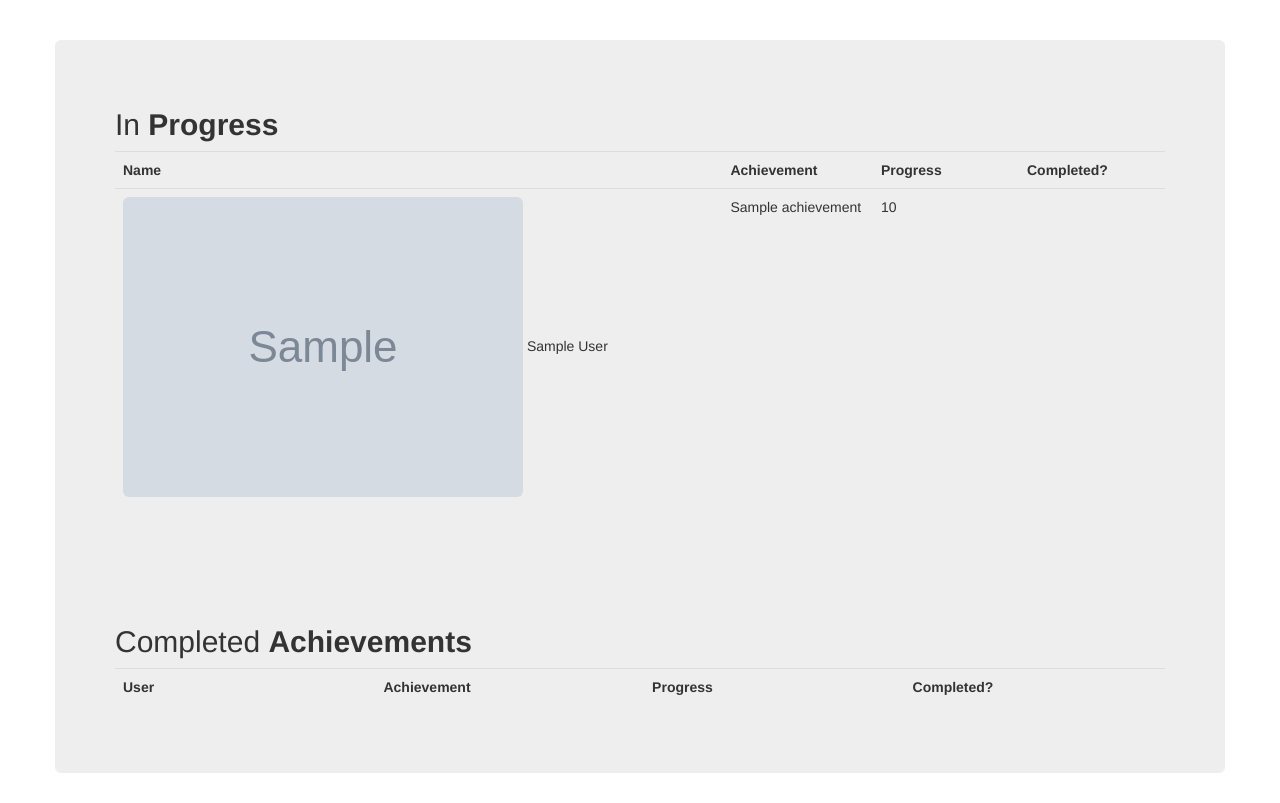
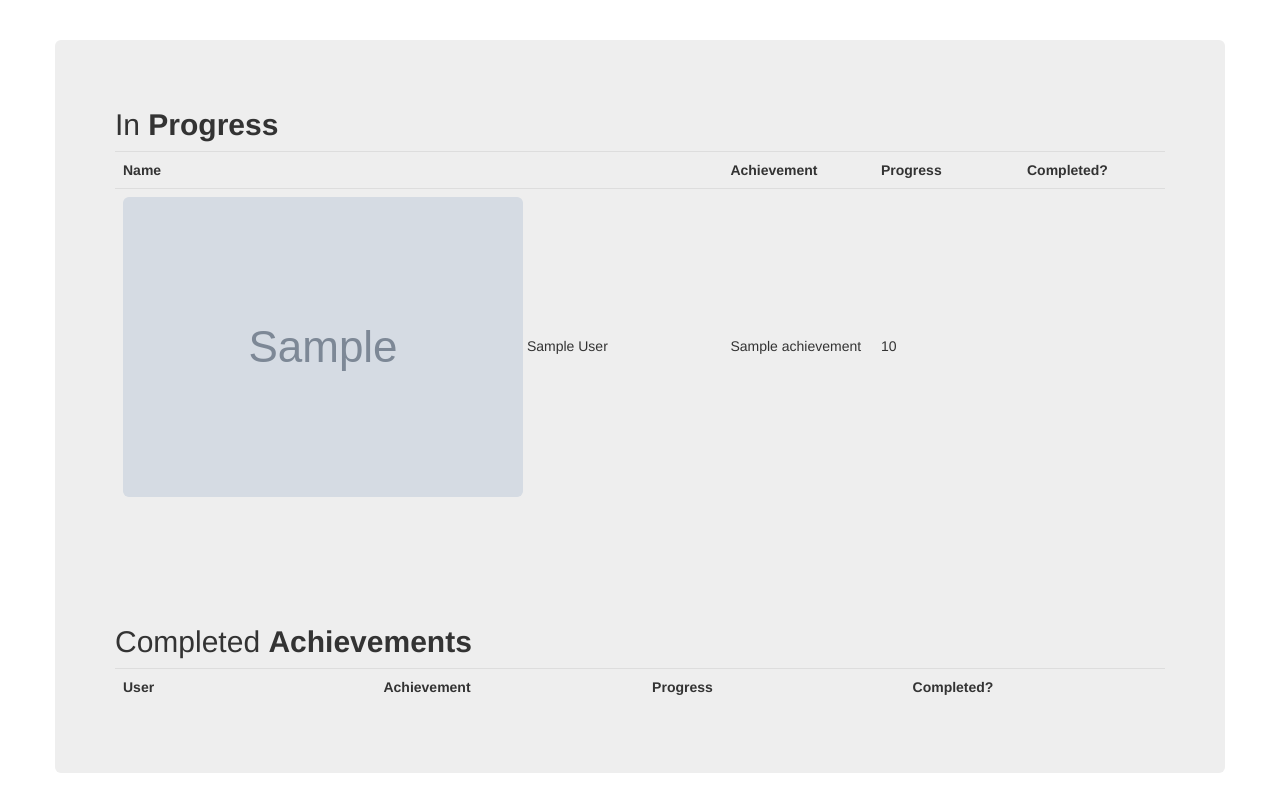
Before and after one commit to AlejandroRamirez00/CSC210-Final-Project, a Python web app: template templates/index.html in a window 1280 px wide. Shown: the part 52-855 px from the top of the page. Run offline with Jinja, Linux system fonts and the light colour scheme; the template is opened without the code that fills it: most values are stand-ins (such as "Sample title", 1, 10 or a date in 2020); grey boxes marked "Sample" are stand-in pictures; lists and menus that the app fills with data are empty; some libraries are stand-ins or nearby versions.

Commit message:
fixed alignment on index table

```diff
--- a/static/styles.css
+++ b/static/styles.css
@@ -20,7 +20,7 @@ table
     margin-left: 280px;
 }
 
-.table, table, tr, td, tbody, head, tbody,tfoot
+.table > tbody > tr > td
 {
     vertical-align: initial;
 }
```
